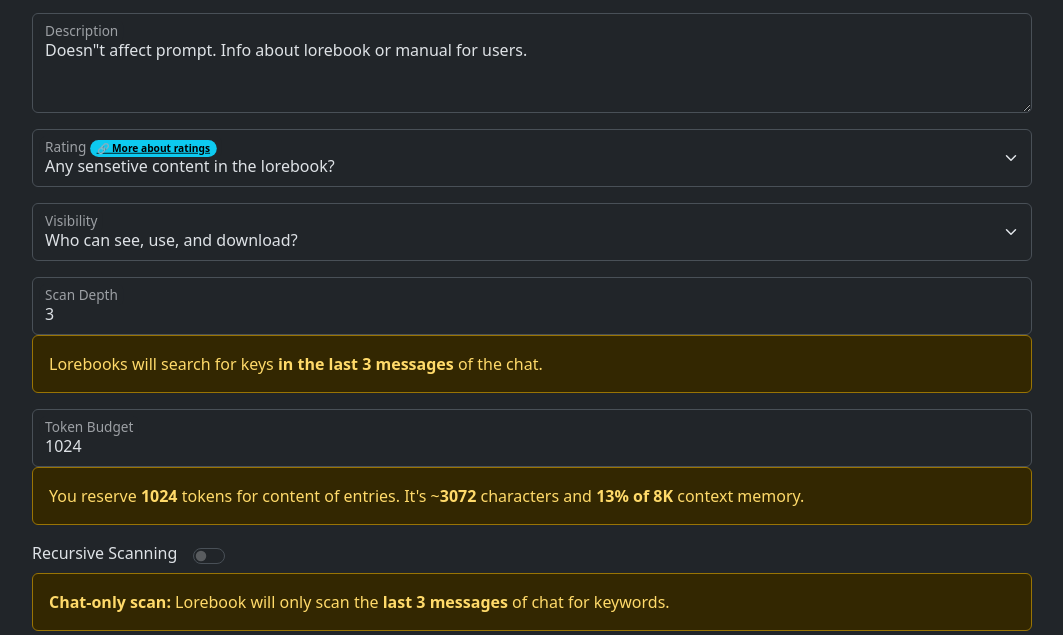
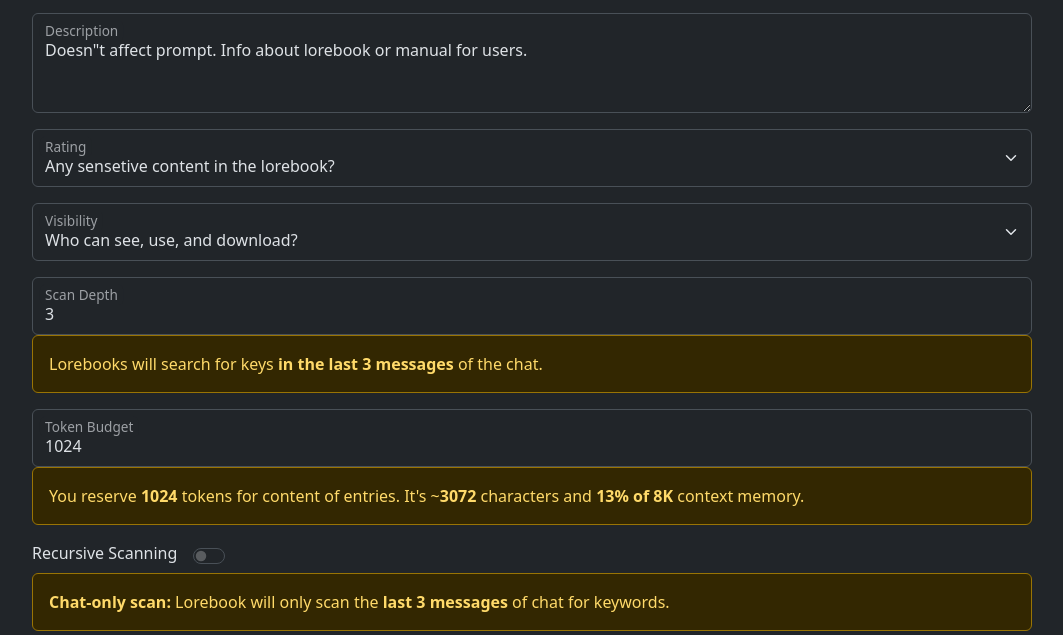
Before and after one commit to toadplant/lorebook-tools, a plain HTML site: page index.html in a window 1280 px wide. Shown: the part 165-800 px from the top of the page, without its empty margins (108-1171 px from the left). Drawn offline with nearby package versions, Linux system fonts and the light colour scheme.

Commit message:
Update index.html

```diff
--- a/index.html
+++ b/index.html
@@ -50,9 +50,7 @@
             <option value="2">Mature</option>
             <option value="3">Explicit</option>
           </select>
-          <label for="ratingSelect" class="form-label" id="floatingInput">Rating <a
-              class="badge rounded-pill text-bg-info" href="#">🔗
-              More about ratings</a></label>
+          <label for="ratingSelect" class="form-label" id="floatingInput">Rating</label>
           <div id="ratingAlert" class="alert-hidden" role="alert"></div>
         </div>
 
```
